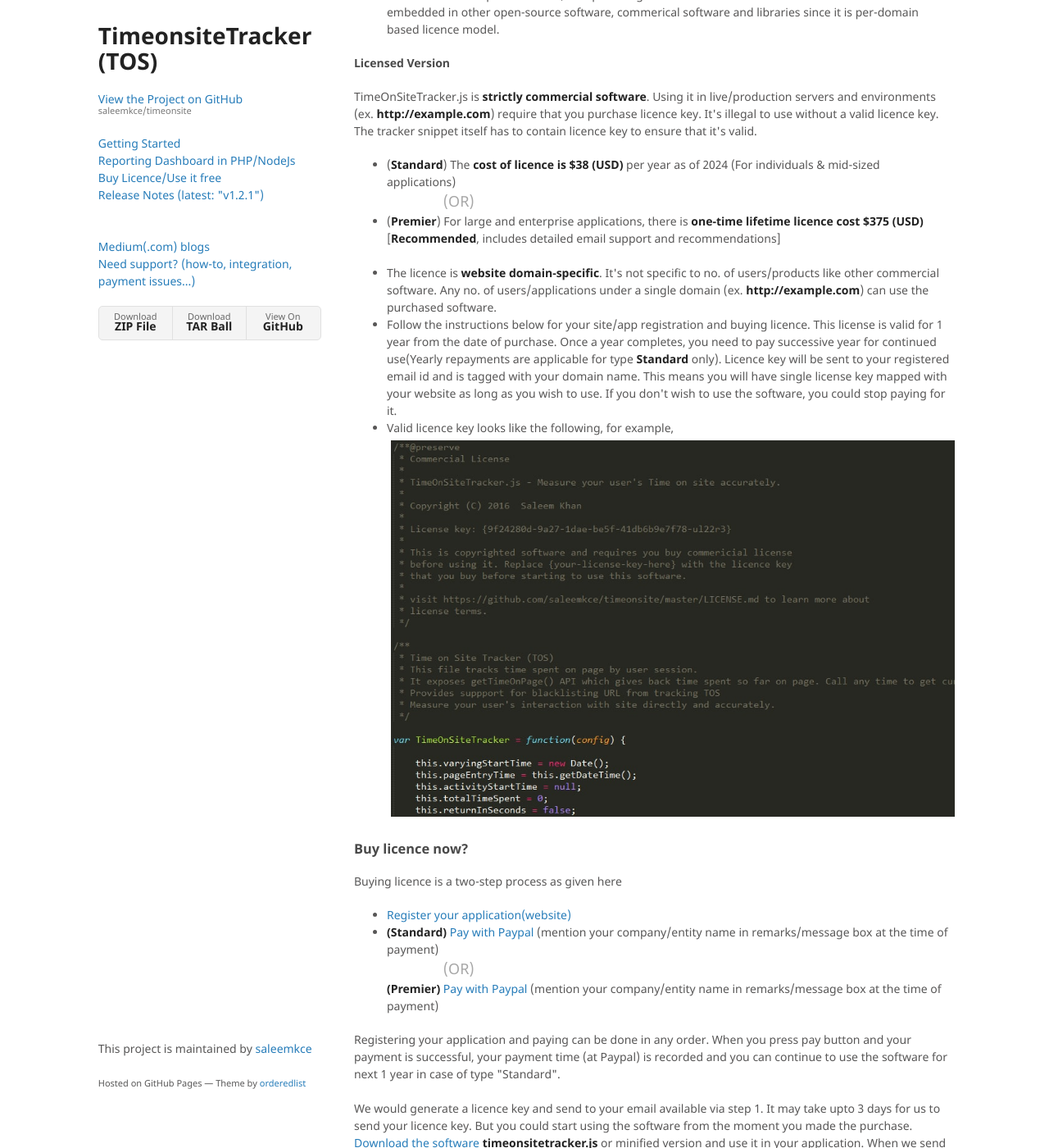
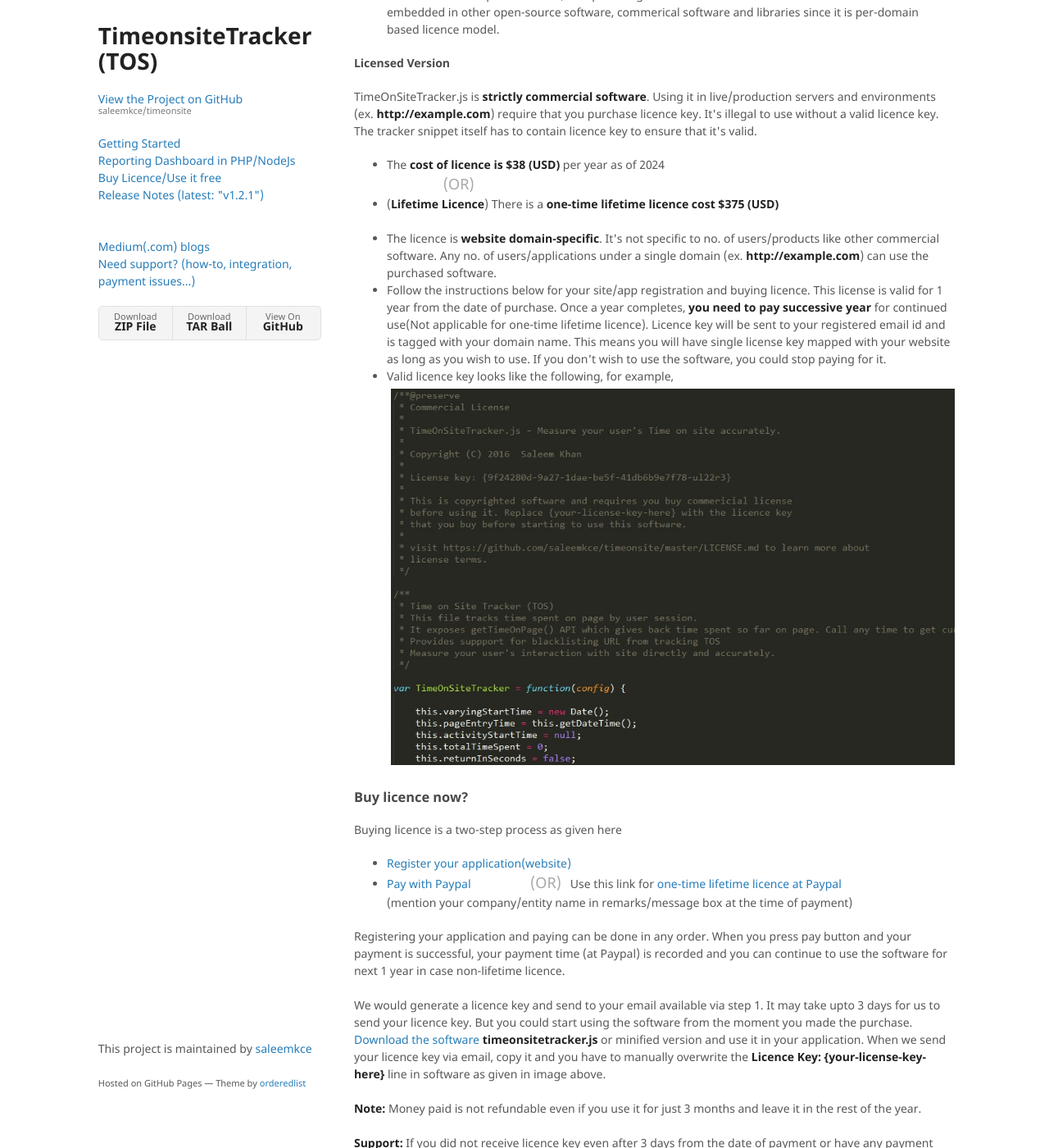
Before and after one commit to saleemkce/timeonsite, a Jekyll site: the page index.html, which Jekyll copies as it is, in a window 1280 px wide and 1400 px high, scrolled down 4891 px. Shown: the whole window at 82% size. Built offline with Jekyll 4.4.1, drawn with Linux system fonts in a browser that asks for light colours.

Commit message:
Updated text on lifetime licence options

```diff
--- a/index.html
+++ b/index.html
@@ -453,23 +453,20 @@
                     <p>
                         TimeOnSiteTracker.js is <strong>strictly commercial software</strong>. Using it in live/production servers and environments (ex. <strong>http://example.com</strong>) require that you purchase licence key. It's illegal to use without a valid licence key. The tracker snippet itself has to contain licence key to ensure that it's valid.
                         <ul>
-                            <li>(<strong>Standard</strong>)
-                                The <strong>cost of licence is $38 (USD)</strong> per year as of <script>document.write((new Date()).getFullYear())</script>
-                            (For individuals & mid-sized applications)
+                            <li>The <strong>cost of licence is $38 (USD)</strong> per year as of <script>document.write((new Date()).getFullYear())</script>
                                 <!-- <br/> OR </br> -->
                                 <!-- <ul>
                                     <li>For large and enterprise applications, there is <strong>one-time lifetime licence cost $375 (USD)</strong>
                                         [<strong>Recommended</strong>]</li>
                                 </ul> -->
                             </li><span style="color:#a7a7a7;font-size:large;margin-left:10%;">(OR)</span></br>
-                            <li>(<strong>Premier</strong>)
-                                For large and enterprise applications, there is <strong>one-time lifetime licence cost $375 (USD)</strong>
-                                [<strong>Recommended</strong>, includes detailed email support and recommendations]
+                            <li>(<strong>Lifetime Licence</strong>)
+                                There is a <strong>one-time lifetime licence cost $375 (USD)</strong>
                             </li>
                             </br>
                             <li>The licence is <strong>website domain-specific</strong>. It's not specific to no. of users/products like other commercial software. Any no. of users/applications under a single domain (ex. <strong>http://example.com</strong>) can use the purchased software.</li>
 
-                            <li>Follow the instructions below for your site/app registration and buying licence. This license is valid for 1 year from the date of purchase. Once a year completes, you need to pay successive year for continued use(Yearly repayments are applicable for type <strong>Standard</strong> only). Licence key will be sent to your registered email id and is tagged with your domain name. This means you will have single license key mapped with your website as long as you wish to use. If you don't wish to use the software, you could stop paying for it.</li>
+                            <li>Follow the instructions below for your site/app registration and buying licence. This license is valid for 1 year from the date of purchase. Once a year completes, <strong>you need to pay successive year</strong> for continued use(Not applicable for one-time lifetime licence). Licence key will be sent to your registered email id and is tagged with your domain name. This means you will have single license key mapped with your website as long as you wish to use. If you don't wish to use the software, you could stop paying for it.</li>
 
                             <li>
                                 Valid licence key looks like the following, for example,<br/>
@@ -483,17 +480,16 @@
                             <ul>
                                 <li><a target="_blank" href="https://docs.google.com/forms/d/e/1FAIpQLSd3yxZBSlnvOv1LKf5PgQd9hbWDdAtW4dWItUzE7CKoWsMJLQ/viewform">Register your application(website)</a></li>
                                 <li>
-                                    <strong>(Standard)</strong>
-                                    <a target="_blank" href="https://www.paypal.me/saleemkce/38usd">Pay with Paypal</a> (mention your company/entity name in remarks/message box at the time of payment)<br/>
+                                    <a target="_blank" href="https://www.paypal.me/saleemkce/38usd">Pay with Paypal</a>
 
-                                    <span style="color:#a7a7a7;font-size:large;margin-left:10%;">(OR)</span><br/>
+                                    <span style="color:#a7a7a7;font-size:large;margin-left:10%;">(OR)</span>
 
-                                    <strong>(Premier)</strong>
-                                    <a target="_blank" href="https://www.paypal.me/saleemkce/375usd">Pay with Paypal</a> (mention your company/entity name in remarks/message box at the time of payment)
+                                    &nbsp;&nbsp;Use this link for <a target="_blank" href="https://www.paypal.me/saleemkce/375usd">one-time lifetime licence at Paypal</a> <br/>
+                                    (mention your company/entity name in remarks/message box at the time of payment)
                                 </li>
                             </ul>
 
-                            <div>Registering your application and paying can be done in any order. When you press pay button and your payment is successful, your payment time (at Paypal) is recorded and you can continue to use the software for next 1 year in case of type "Standard".<br/><br/></div>
+                            <div>Registering your application and paying can be done in any order. When you press pay button and your payment is successful, your payment time (at Paypal) is recorded and you can continue to use the software for next 1 year in case non-lifetime licence.<br/><br/></div>
 
                             <div>We would generate a licence key and send to your email available via step 1. It may take upto 3 days for us to send your licence key. But you could start using the software from the moment you made the purchase. <a target="_blank" href="https://github.com/saleemkce/timeonsite">Download the software</a> <strong>timeonsitetracker.js</strong> or minified version and use it in your application. When we send your licence key via email, copy it and you have to manually overwrite the <strong>Licence Key: {your-license-key-here}</strong> line in software as given in image above.<br/><br/></div>
 
```
